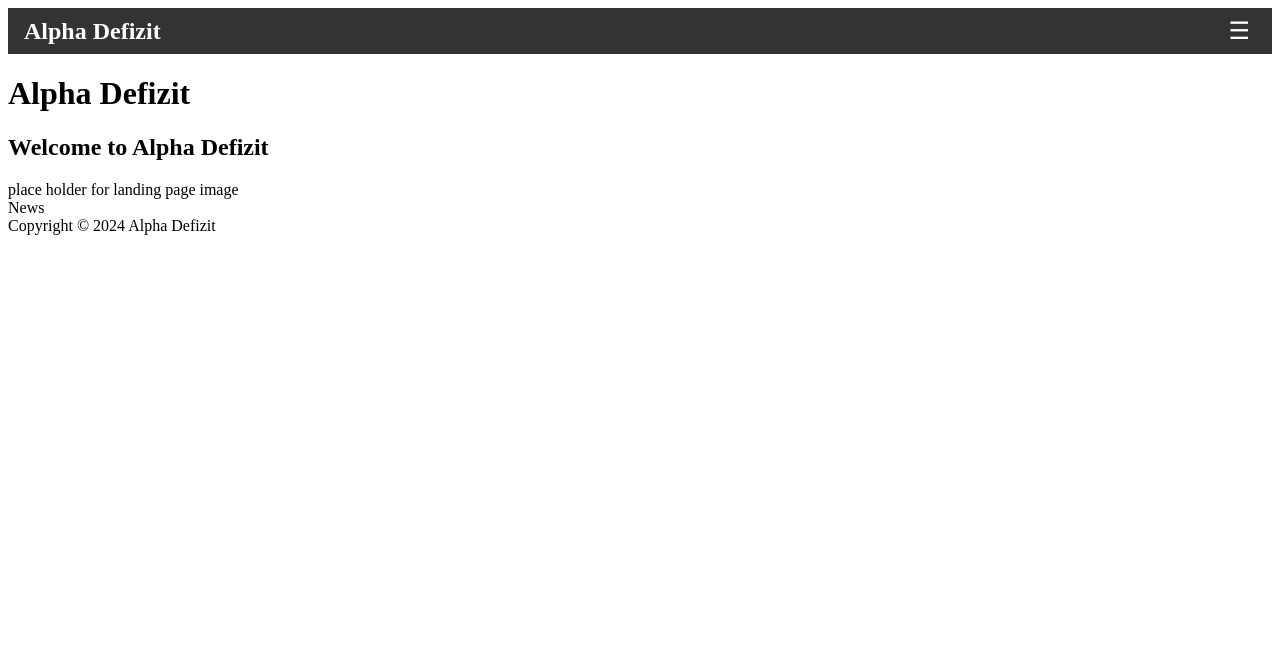
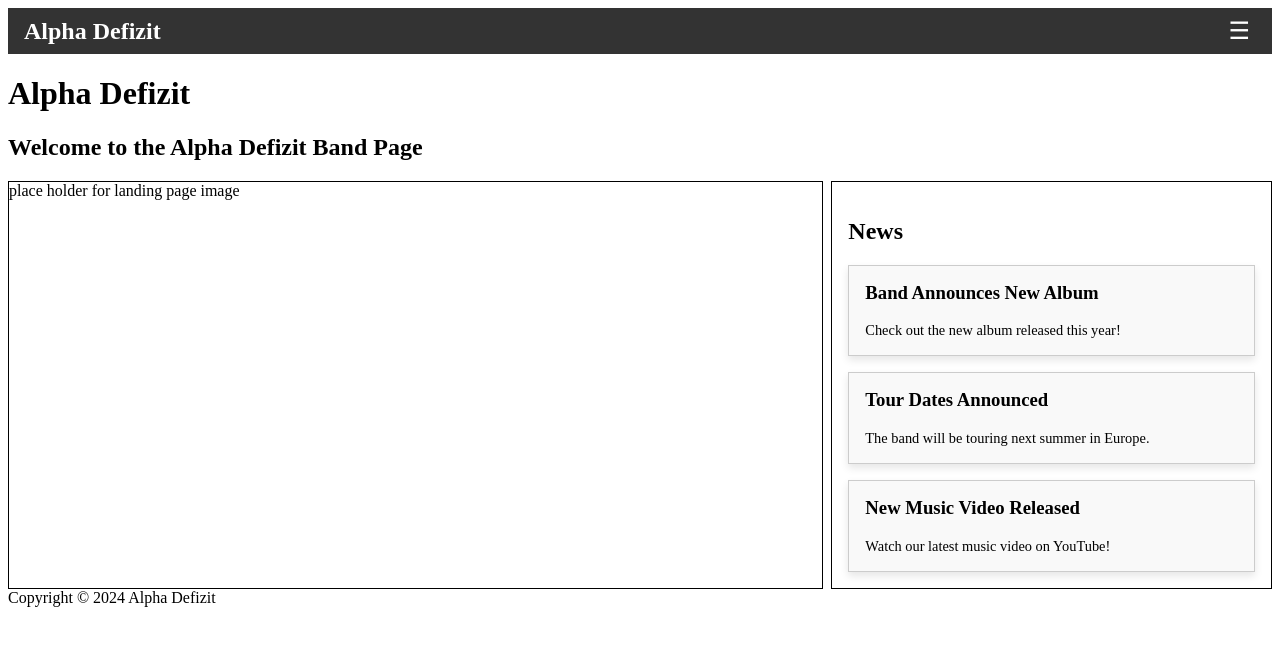
Before and after one commit to Draikth/alpha_deficit, a Next.js app: page / in a window 1280 px wide. Shown: the top 646 px of the page. Built offline with nearby package versions, Linux system fonts and the light colour scheme.

Commit message:
Update landing page to include newscards

```diff
--- /dev/null
+++ b/app/landing-page/NewsCard.js
@@ -0,0 +1,10 @@
+import styles from './landing.module.scss';
+
+export default function NewsCard({ title, content }) {
+  return (
+    <div className={styles.newsCard}>
+      <h3>{title}</h3>
+      <p>{content}</p>
+    </div>
+  );
+}
--- /dev/null
+++ b/app/landing-page/landing.js
@@ -0,0 +1,48 @@
+import styles from './landing.module.scss';
+import NewsCard from './NewsCard';
+
+export default function LandingPage() {
+  const newsArticles = [
+    {
+      id: '1',
+      title: 'Band Announces New Album',
+      content: 'Check out the new album released this year!',
+    },
+    {
+      id: '2',
+      title: 'Tour Dates Announced',
+      content: 'The band will be touring next summer in Europe.',
+    },
+    {
+      id: '3',
+      title: 'New Music Video Released',
+      content: 'Watch our latest music video on YouTube!',
+    },
+  ];
+
+  return (
+    <div>
+      <h1>Alpha Defizit</h1>
+      <h2>Welcome to the Alpha Defizit Band Page</h2>
+      <div className={styles.landingPage}>
+        <div className={styles.main}>
+          <main>
+            <div>place holder for landing page image</div>
+          </main>
+        </div>
+        <div className={styles.sidebar}>
+          <h2>News</h2>
+          <section>
+            {newsArticles.map((article) => (
+              <NewsCard
+                key={`news-${article.id}`}
+                title={article.title}
+                content={article.content}
+              />
+            ))}
+          </section>
+        </div>
+      </div>
+    </div>
+  );
+}
--- /dev/null
+++ b/app/landing-page/landing.module.scss
@@ -0,0 +1,38 @@
+.landingPage {
+  display: flex;
+  gap: 0.5rem;
+
+  .main {
+    border: 1px solid black;
+    flex: 2;
+  }
+
+  .sidebar {
+    border: 1px solid black;
+    flex: 1;
+    padding: 1rem;
+
+    section {
+      display: flex;
+      flex-direction: column;
+      gap: 1rem;
+    }
+  }
+}
+
+// NewsCard styling
+.newsCard {
+  border: 1px solid #ccc;
+  padding: 1rem;
+  background-color: #f9f9f9;
+  box-shadow: 0 4px 8px rgba(0, 0, 0, 0.1);
+
+  h3 {
+    margin-top: 0;
+  }
+
+  p {
+    margin-bottom: 0;
+    font-size: 0.9rem;
+  }
+}
--- a/app/page.tsx
+++ b/app/page.tsx
@@ -1,18 +1,5 @@
+import LandingPage from './landing-page/landing';
+
 export default function Home() {
-  return (
-    <div>
-      <h1>Alpha Defizit</h1>
-      <div>
-        <main>
-          <h2>Welcome to Alpha Defizit</h2>
-          <div>
-            <div>place holder for landing page image</div>
-          </div>
-        </main>
-      </div>
-      <div>
-        <section>News</section>
-      </div>
-    </div>
-  );
+  return <LandingPage />;
 }
```
